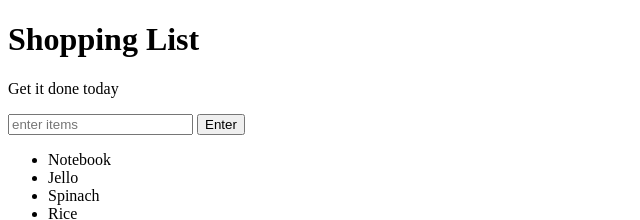
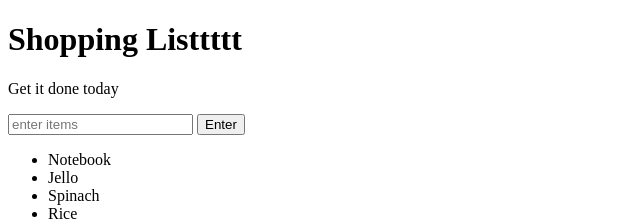
Before and after one commit to AvivE453/Web-Developing, a plain HTML site: page index.html in a window 1280 px wide. Shown: the top 220 px of the page, 0-640 px from the left. Drawn offline with Linux system fonts and the light colour scheme.

Commit message:
Add files via upload

```diff
--- a/index.html
+++ b/index.html
@@ -5,7 +5,7 @@
 	<link rel="stylesheet" type="text/css" href="style.css">
 </head>
 <body>
-	<h1>Shopping List</h1>
+	<h1>Shopping Listtttt</h1>
 	<p id="first">Get it done today</p>
 	<input id="userinput" type="text" placeholder="enter items">
 	<button id="enter">Enter</button>
```
